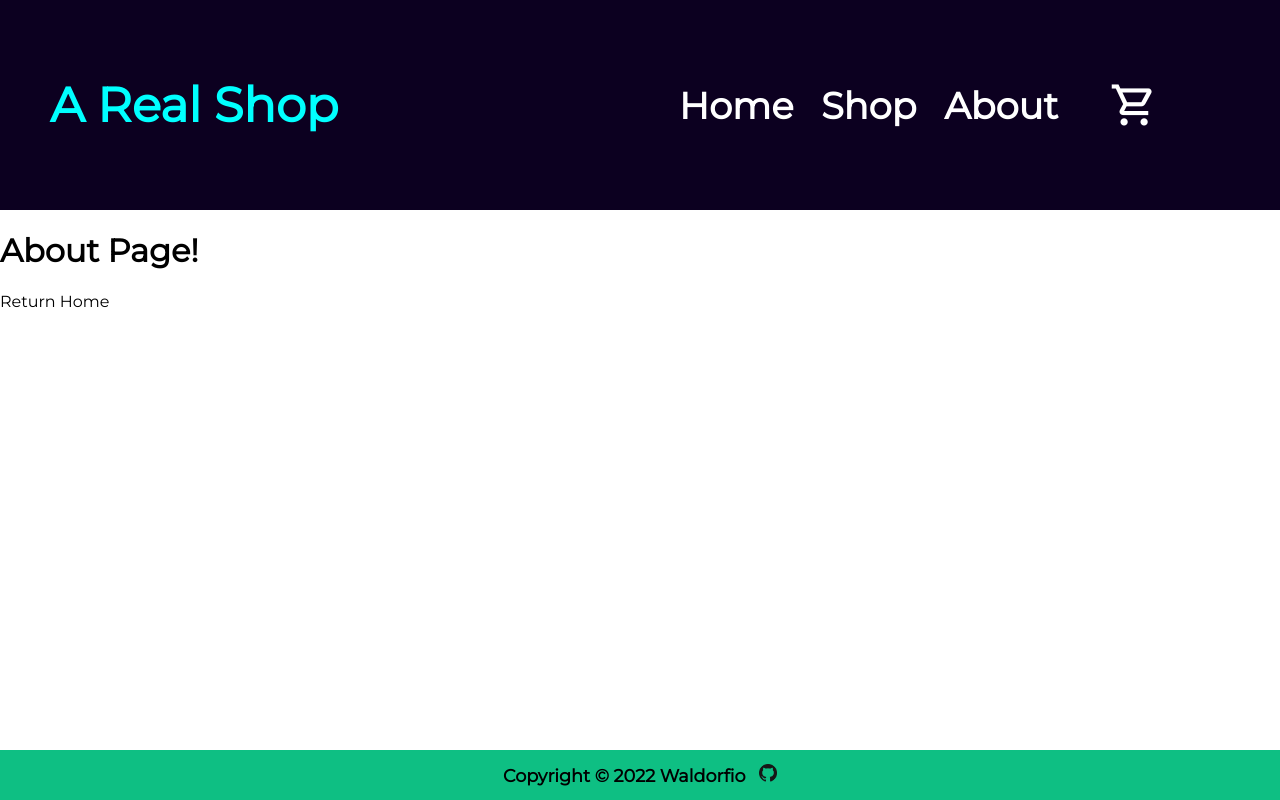
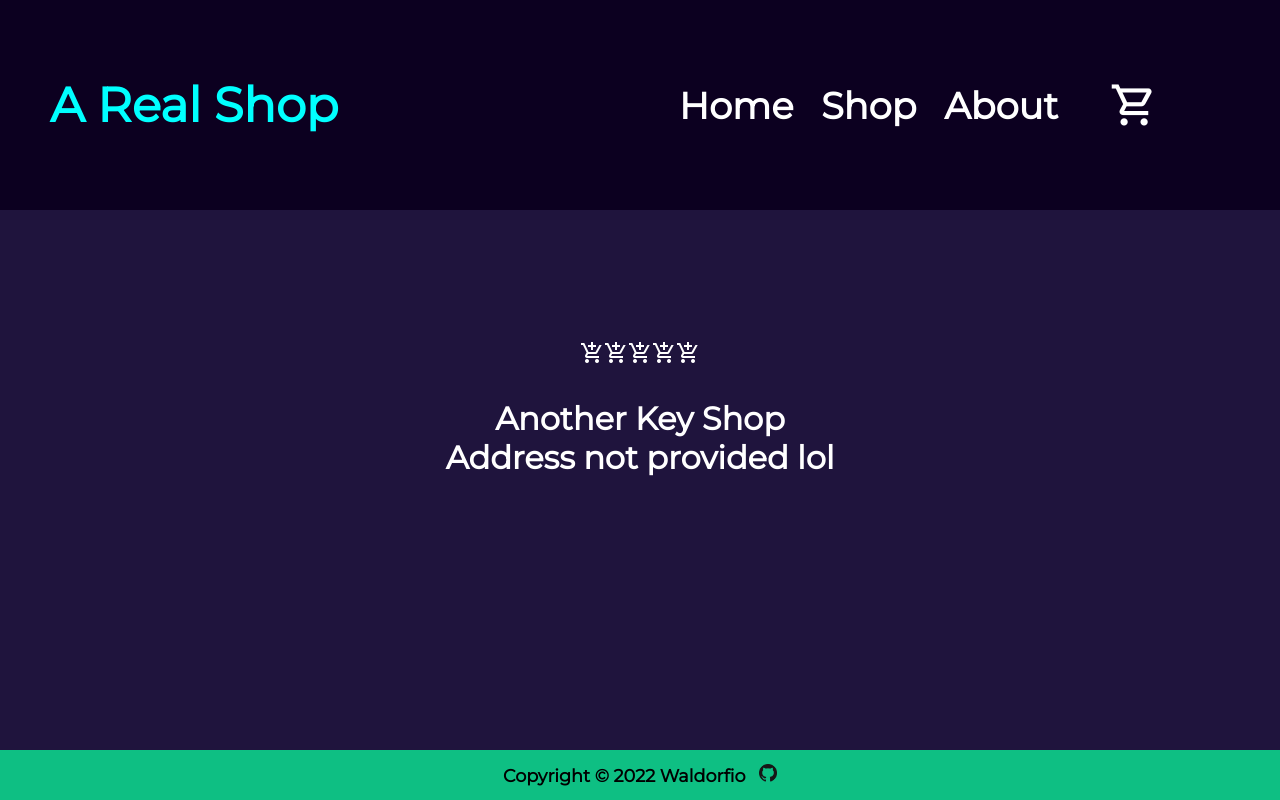
Before and after one commit to Waldorfio/shopping-cart, a React (Create React App) app: page /about in a window 1280 px wide. Built offline with nearby package versions, Linux system fonts and the light colour scheme.

Commit message:
Add styling for About page

```diff
--- a/src/About.tsx
+++ b/src/About.tsx
@@ -2,9 +2,15 @@ import {Link} from 'react-router-dom'
 
 const About = () => {
     return (
-      <div>
-        <h1>About Page!</h1>
-        <Link to='/'>Return Home</Link>
+      <div id='about-content'>
+        <div id='about-links'>
+          <span className="material-symbols-outlined">add_shopping_cart</span>
+          <span className="material-symbols-outlined">add_shopping_cart</span>
+          <span className="material-symbols-outlined">add_shopping_cart</span>
+          <span className="material-symbols-outlined">add_shopping_cart</span>
+          <span className="material-symbols-outlined">add_shopping_cart</span>
+        </div>
+        <div id='contact-info'>Another Key Shop<br></br>Address not provided lol</div>
       </div>
     );
   };
--- a/src/styles/style.css
+++ b/src/styles/style.css
@@ -143,6 +143,27 @@ a:-webkit-any-link {    /* Removes default styling for links, and React Links */
     color: #0ebf83;
 }
 
+/* ABOUT */
+#about-content {
+    display: grid;
+    grid-template-rows: 0.4fr 1fr;
+    gap: 30px;
+    background-color: #1f143d;
+    color: white;
+    padding: 30px;
+}
+#about-links {
+    align-self: end;
+    justify-self: center;
+}
+#contact-info {
+    font-weight: 800;
+    font-size: 2em;
+    align-self: start;
+    justify-self: center;
+    text-align: center;
+}
+
 /* FOOTER */
 #footer {
     display: grid;
```
